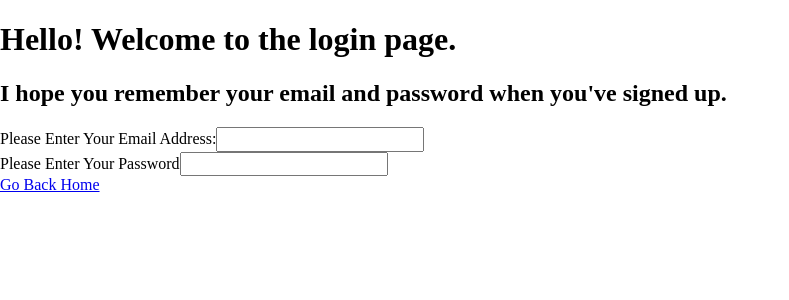
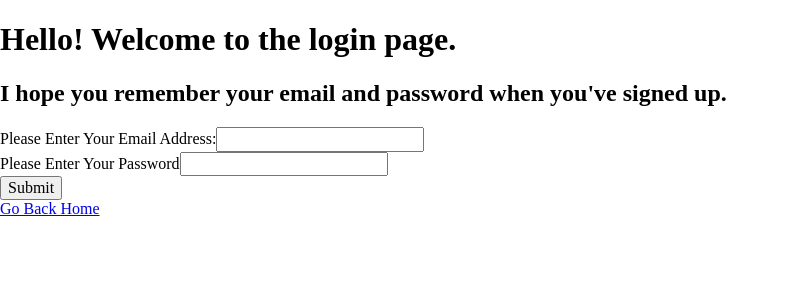
Before and after one commit to Haz-git/easy_login, a React (Create React App) app in the folder frontend/: page /login in a window 1280 px wide. Shown: the top 300 px of the page, without its empty margins (0-789 px from the left). Built offline with nearby package versions, Linux system fonts and the light colour scheme.

Commit message:
Added Field Elements and OnSubmit

```diff
--- a/frontend/src/components/Login.js
+++ b/frontend/src/components/Login.js
@@ -3,13 +3,19 @@
 import { Field, reduxForm } from 'redux-form';
 
 
-const Login = () => {
+const Login = ({handleSubmit}) => {
+
+    const handleOnSubmit = formValues => {
+        console.log(formValues);
+    }
+
     return (
         <div>
             <div>
                 <h1>Hello! Welcome to the login page.</h1>
                 <h2>I hope you remember your email and password when you've signed up.</h2>
             </div>
+            <form onSubmit={handleSubmit(handleOnSubmit)}>
                 <div>
                     <div>
                         <label>Please Enter Your Email Address:</label>
@@ -20,6 +26,8 @@
                         <Field name='loginPassword' component='input' />
                     </div>
                 </div>
+                <button type='submit'>Submit</button>
+            </form>
             <Link to='/'>Go Back Home</Link>
         </div>
     )
```
Lines whose indentation alone changed are shown as unchanged.
